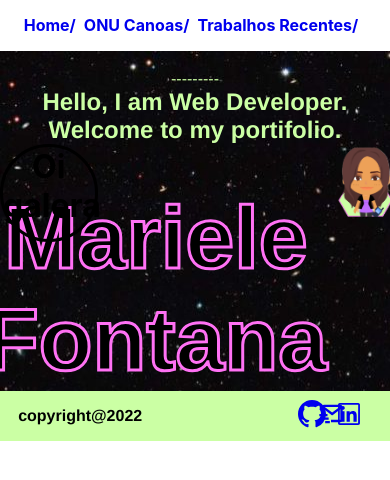
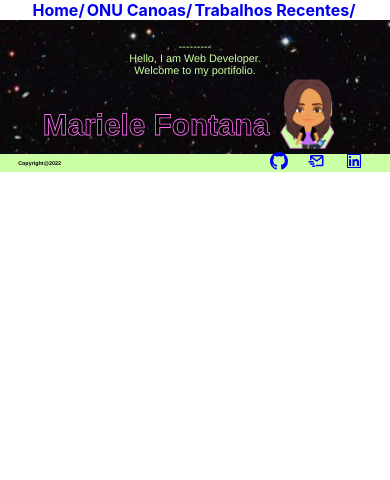
Before and after one commit to marielesf/-ONU-ODS-Canoas, a React (Create React App) app: page / in a window 390 px wide. Shown: the top 480 px of the page. Built offline with nearby package versions, Linux system fonts and the light colour scheme.

Commit message:
Adding responsive

```diff
--- a/src/pages/Card.js
+++ b/src/pages/Card.js
@@ -1,5 +1,6 @@
 import React from "react";
 import styled from "styled-components";
+import { ConvertPxToVW } from "./styles/global";
 
 const Container = styled.div`
   width: 350px;
--- a/src/pages/Footer.js
+++ b/src/pages/Footer.js
@@ -3,10 +3,11 @@ import { BsLinkedin, BsGithub } from "react-icons/bs";
 import { AiOutlineLinkedin } from "react-icons/ai";
 import { BiMailSend } from "react-icons/bi";
 import styled from "styled-components";
+import { ConvertPxToVW } from "./styles/global";
 
 const Textbody = styled.div`
   width: 100%;
-  height: 50px;
+  height: ${ConvertPxToVW(70)};
   font-family: Helvetica;
 `;
 
@@ -14,7 +15,7 @@ const IconsNetwork = styled.div`
   display: flex;
   justify-content: flex-end;
   float: right;
-  width: 5%;
+  width: ${ConvertPxToVW(150)};
   height: 100%;
   align-items: center;
 `;
@@ -28,12 +29,13 @@ const BackgroundStyle = styled.div`
   padding-right: 7%;
 `;
 
-const Copyright = styled.h4`
+const Copyright = styled.p`
   display: flex;
   justify-content: rigth;
-  width: 85%;
+  width: 75%;
   padding-left: 5%;
   align-items: center;
+  font-size: ${ConvertPxToVW(20)};
 `;
 
 export default function Footer() {
@@ -41,21 +43,23 @@ export default function Footer() {
     <>
       <Textbody>
         <BackgroundStyle>
-          <Copyright>copyright@2022</Copyright>
+          <Copyright>
+            <b>Copyright@2022</b>
+          </Copyright>
           <IconsNetwork>
             <a href="https://github.com/marielesf" target="_blank">
-              <BsGithub size={28} />
+              <BsGithub size={18} />
             </a>
           </IconsNetwork>
           <IconsNetwork>
             <a href="mailto:someone@example.com" target="_blank">
-              <BiMailSend size={28} />
+              <BiMailSend size={18} />
             </a>
           </IconsNetwork>
 
           <IconsNetwork>
             <a href="https://www.linkedin.com/" target="_blank">
-              <AiOutlineLinkedin size={28} />
+              <AiOutlineLinkedin size={18} />
             </a>
           </IconsNetwork>
         </BackgroundStyle>
--- a/src/pages/Home.js
+++ b/src/pages/Home.js
@@ -5,6 +5,7 @@ import avatar from "../assets/avatar.png";
 import avatar2 from "../assets/MyAvatar.png";
 import space from "../assets/space.jpg";
 import Footer from "./Footer";
+import { ConvertPxToVW } from "./styles/global";
 
 const BackgroundStyle = styled.div`
   background-image: url(${space});
@@ -14,9 +15,9 @@ const BackgroundStyle = styled.div`
 
 const TitleName = styled.h1`
   font-family: Helvetica;
-  font-size: 550%;
-  margin-top: 11%;
-  -webkit-text-stroke-width: 3px;
+  font-size: ${ConvertPxToVW(110)};
+  margin-top: ${ConvertPxToVW(120)};
+  -webkit-text-stroke-width: ${ConvertPxToVW(3)};
   -webkit-text-stroke-color: #ff71f4;
 `;
 
@@ -24,13 +25,12 @@ const Textbody = styled.div`
   padding-top: 5%;
   font-family: Helvetica;
   color: #cbffa4;
+  font-size: ${ConvertPxToVW(40)};
 `;
 
 const PerfilImage = styled.img`
   height: 40%;
   width: 20%;
-  animation-name: example;
-  animation-duration: 5s;
 `;
 
 export const NameHome = styled.a`
@@ -41,22 +41,28 @@ export const NameHome = styled.a`
   }
 `;
 
-const Animar = keyframes`
-0%{
-  transform: translateX(300px);
-  background-color: linear-gradient(45deg, blue, red);
-  top: 40%;
-}
-`;
+// const Animar = keyframes`
+// 0%{
+//   transform: translateX(300px);
+//   background-color: linear-gradient(45deg, blue, red);
+//   top: 40%;
+// }
 
-const Circle = styled.div`
-  width: 25vw;
-  height: 25vw;
-  border-radius: 50%;
-  border: solid;
-  animation: ${Animar} 4s ease-out;
-  position: absolute;
-`;
+// 100%{
+//   transform: translateY(-10px);
+//   background-color: aquamarine;
+//   right: 15%;
+// }
+// `;
+
+// const Circle = styled.div`
+//   width: 25vw;
+//   height: 25vw;
+//   border-radius: 50%;
+//   border: solid;
+//   animation: ${Animar} 4s ease-out 2s infinite;
+//   position: absolute;
+// `;
 
 export default function Home() {
   return (
@@ -64,12 +70,14 @@ export default function Home() {
       <BackgroundStyle>
         <Textbody>
           ---------
-          <h2>Hello, I am Web Developer.</h2>
-          <h2>Welcome to my portifolio.</h2>
+          <br />
+          Hello, I am Web Developer.
+          <br />
+          Welcome to my portifolio.
         </Textbody>
-        <Circle>
+        {/* <Circle>
           <h1>Oi galera</h1>
-        </Circle>
+        </Circle> */}
         <div
           style={{
             display: "flex",
--- a/src/pages/Job.js
+++ b/src/pages/Job.js
@@ -5,7 +5,7 @@ import axios from "axios";
 import Footer from "./Footer.js";
 
 const Box = styled.main`
-  height: 60vh;
+  height: auto;
   display: flex;
   justify-content: space-evenly;
   align-items: center;
@@ -19,7 +19,7 @@ const BoxImage = styled.div`
   overflow: hidden;
 `;
 
-const Titlebody = styled.h1`
+const Titlebody = styled.h2`
   padding-top: 2%;
   font-family: Helvetica;
 `;
--- a/src/pages/Router.js
+++ b/src/pages/Router.js
@@ -6,23 +6,21 @@ import Home from "./Home";
 import Saude from "./Saude";
 import Educacao from "./Educacao";
 import Agua from "./Agua";
-
 import styled from "styled-components";
-
+import { ConvertPxToVW } from "./styles/global";
 const BackgroundStyle = styled.div`
   width: 100%;
 `;
 
 const Menu = styled.div`
   vertical-align: middle;
-  height: 6vh;
-  width: 500vh;
+  height: ${ConvertPxToVW(50)};
+  width: ${ConvertPxToVW(1700)};
   display: table-cell;
 `;
 
 export const NavbarLink = styled(Link)`
-  margin-right: 8px;
-  height: 100%;
+  margin-right: ${ConvertPxToVW(8)};
   justify-content: flex-end;
   justify-content: center;
   align-items: center;
--- a/src/pages/Work.js
+++ b/src/pages/Work.js
@@ -12,18 +12,18 @@ import { MdOutlineFoodBank, MdOutlineCastForEducation } from "react-icons/md";
 import { TiWeatherShower } from "react-icons/ti";
 import { FaIndustry } from "react-icons/fa";
 import Fome from "./Fome";
+import { ConvertPxToVW } from "./styles/global";
 
 const Box = styled.main`
-  height: 60vh;
-  width: 90%;
+  height: auto;
   display: flex;
   justify-content: space-evenly;
   align-items: center;
   flex-wrap: wrap;
-  margin: 5%;
+  margin: 3%;
 `;
 
-const Titlebody = styled.h1`
+const Titlebody = styled.h2`
   padding-top: 2%;
   font-family: Helvetica;
 `;
--- /dev/null
+++ b/src/pages/styles/global.js
@@ -0,0 +1,25 @@
+import { createGlobalStyle } from "styled-components";
+
+export const ConvertPxToVW = (size, width = 1440) =>
+  `${(size / width) * 100}vw`;
+
+export const Global = createGlobalStyle`
+  * {
+    margin: 0;
+    padding: 0;
+    box-sizing: border-box;
+  }
+  :root {
+      font-size: ${ConvertPxToVW(24)};
+
+      @media (min-width: 768px) {
+        font-size: ${ConvertPxToVW(18)};
+      }
+
+      @media (min-width: 1024px) {
+        font-size: ${ConvertPxToVW(16)};
+      }
+    }
+`;
+
+export default Global;
```
